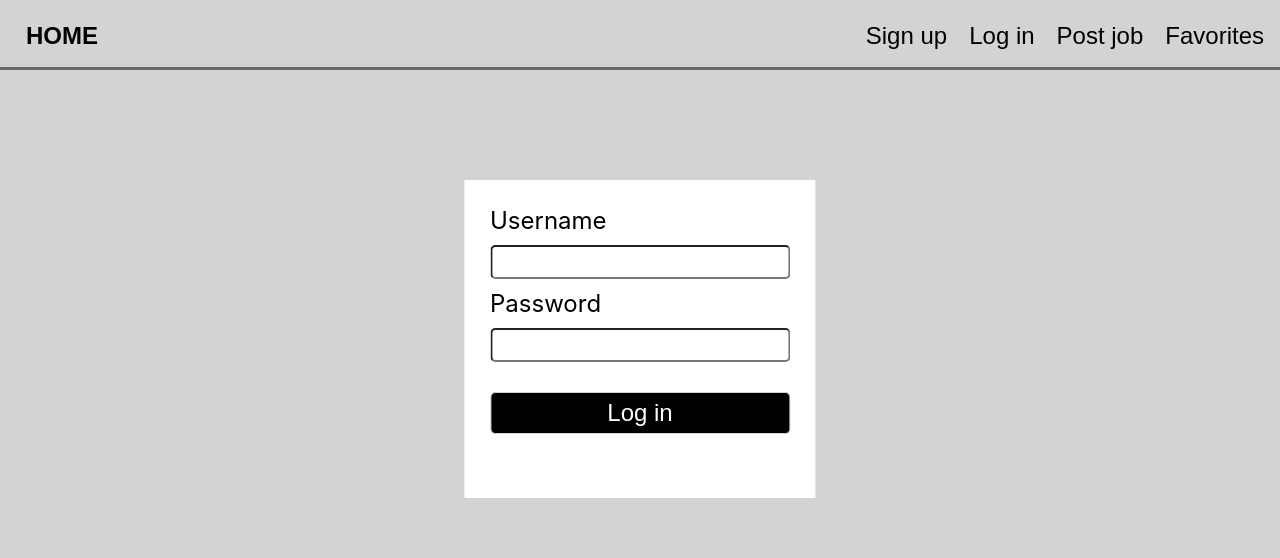
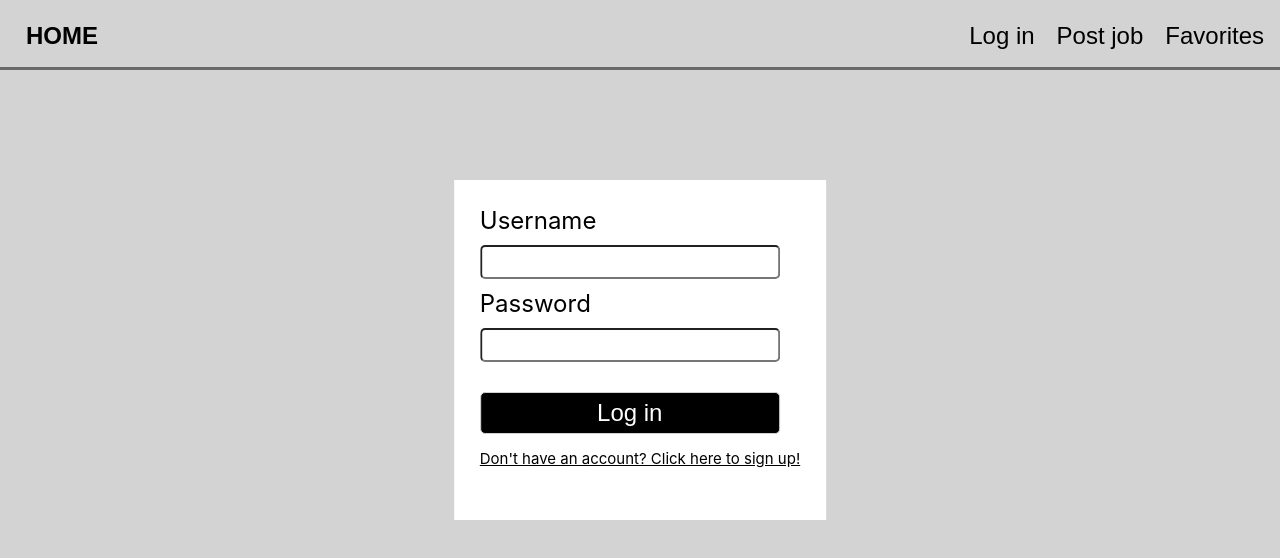
Before and after one commit to clumsyhat1994/xuan-zeng-project3, a React (Create React App) app: page /login in a window 1280 px wide. Shown: the top 558 px of the page. Built offline with nearby package versions, Linux system fonts and the light colour scheme.

Commit message:
fixed the err msg issue of authentication

```diff
--- a/src/components/Authentication.js
+++ b/src/components/Authentication.js
@@ -2,7 +2,7 @@ import axios from 'axios';
 import React, { useState, useEffect } from 'react';
 import { useNavigate, useParams } from 'react-router';
 import { useDispatch } from 'react-redux';
-
+import { Link } from 'react-router-dom';
 
 
 export default (props) => {
@@ -25,7 +25,7 @@ export default (props) => {
         verify: ''
     });
 
-    useEffect(() => { setErrMsg('') }, []);
+
     const dispatch = useDispatch();
     let fragment = (<></>);
     if (props.mode === 'register') {
@@ -40,6 +40,7 @@ export default (props) => {
                 }}></input>
             </>);
     }
+
     function handleClick() {
         if (props.mode === 'register' && userData.password !== userData.verify) {
             return setErrMsg('Passwords don\'t match');
@@ -79,6 +80,12 @@ export default (props) => {
             }}></input>
             {fragment}
             <button type='button' onClick={handleClick}>{buttonText}</button>
+            {props.mode === 'login' ?
+                <div className='link' onClick={() => {
+                    setErrMsg('');
+                    navigate('/register');
+                }}>Don't have an account? Click here to sign up!</div>
+                : <></>}
         </div>
     );
 }
--- a/src/components/NavBar.js
+++ b/src/components/NavBar.js
@@ -9,8 +9,8 @@ export default function () {
     const dispatch = useDispatch();
     const username = localStorage.getItem('username');
 
-    const favBtn = (<button id="fav_job" onClick={() => navigate('/myFav')}>Favorites</button>);
-    const postBtn = (<button id="post_job" onClick={() => navigate('/postJob')}>Post job</button>);
+    const favBtn = (<button id="fav_job" key="fav_job" onClick={() => navigate('/myFav')}>Favorites</button>);
+    const postBtn = (<button id="post_job" key="post_job" onClick={() => navigate('/postJob')}>Post job</button>);
     /**
     const isLoggedInBtn =
         (<button type="button" onClick={() => {
@@ -29,14 +29,18 @@ export default function () {
                 })
                 .catch(console.error)
         }}>Log out</button>);
-    */
+
     const signUpBtn =
         (<button type="button" key='signup' onClick={() => {
             navigate('/register');
         }}>Sign up</button>);
+    */
+
+
     const logInBtn =
         (<button type="button" key='login' onClick={() => {
             navigate('/login');
+            window.location.reload();
         }}>Log in</button>);
 
     /**
@@ -58,7 +62,7 @@ export default function () {
     if (isLoggedin) {
         buttons = <UserIcon />;
     } else {
-        buttons = [favBtn, postBtn, logInBtn, signUpBtn];
+        buttons = [favBtn, postBtn, logInBtn];
     }
 
 
--- a/src/index.css
+++ b/src/index.css
@@ -34,7 +34,7 @@ code {
   top: 180px;
   transform: translate(-50%);
   padding: 2%;
-  padding-bottom: 5%;
+  padding-bottom: 4%;
   background-color: white;
   width: fit-content;
   height: fit-content;
@@ -73,6 +73,13 @@ code {
   transform: translateY(4px);
 }
 
+#authentication .link{
+  display: block;
+  margin-top: 15px;
+  font-size: 15px;
+  text-decoration: underline;
+  cursor: pointer;
+}
 
 #authentication #errMsg{
   color: crimson;
```
